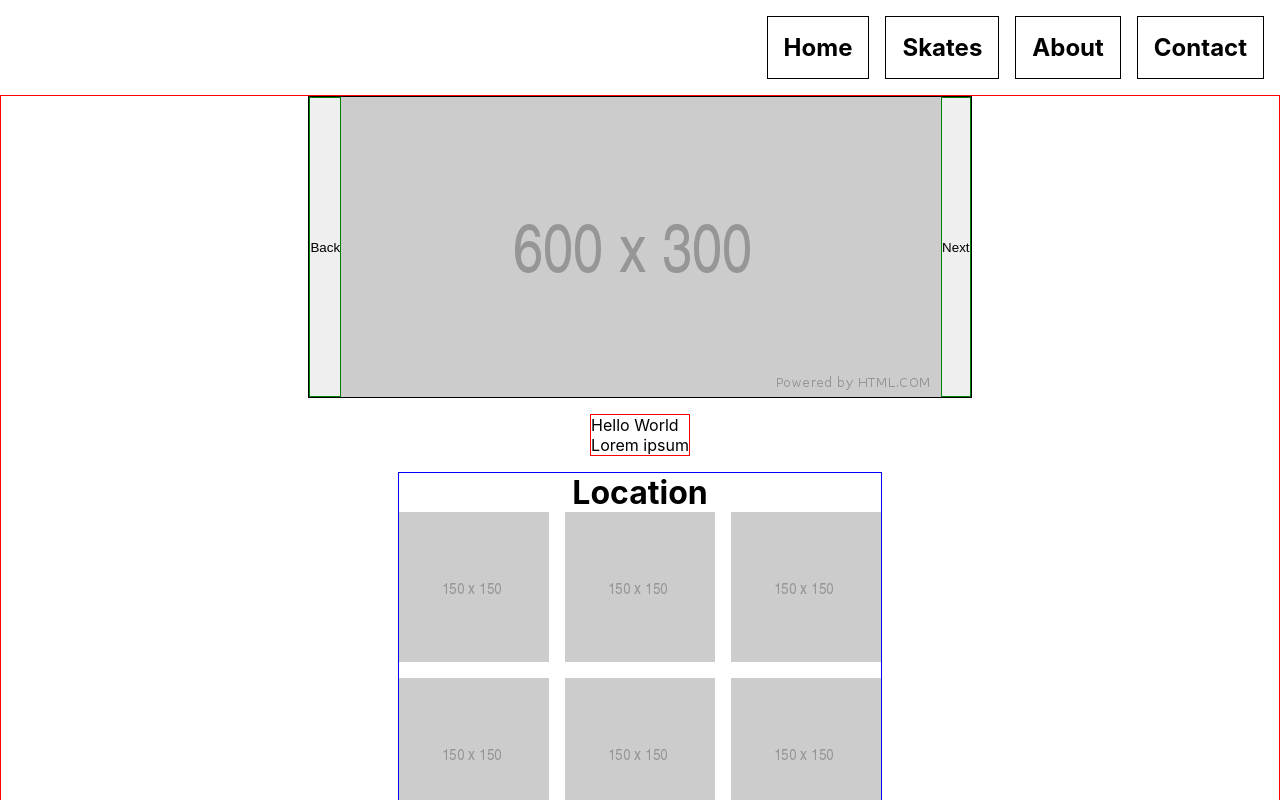
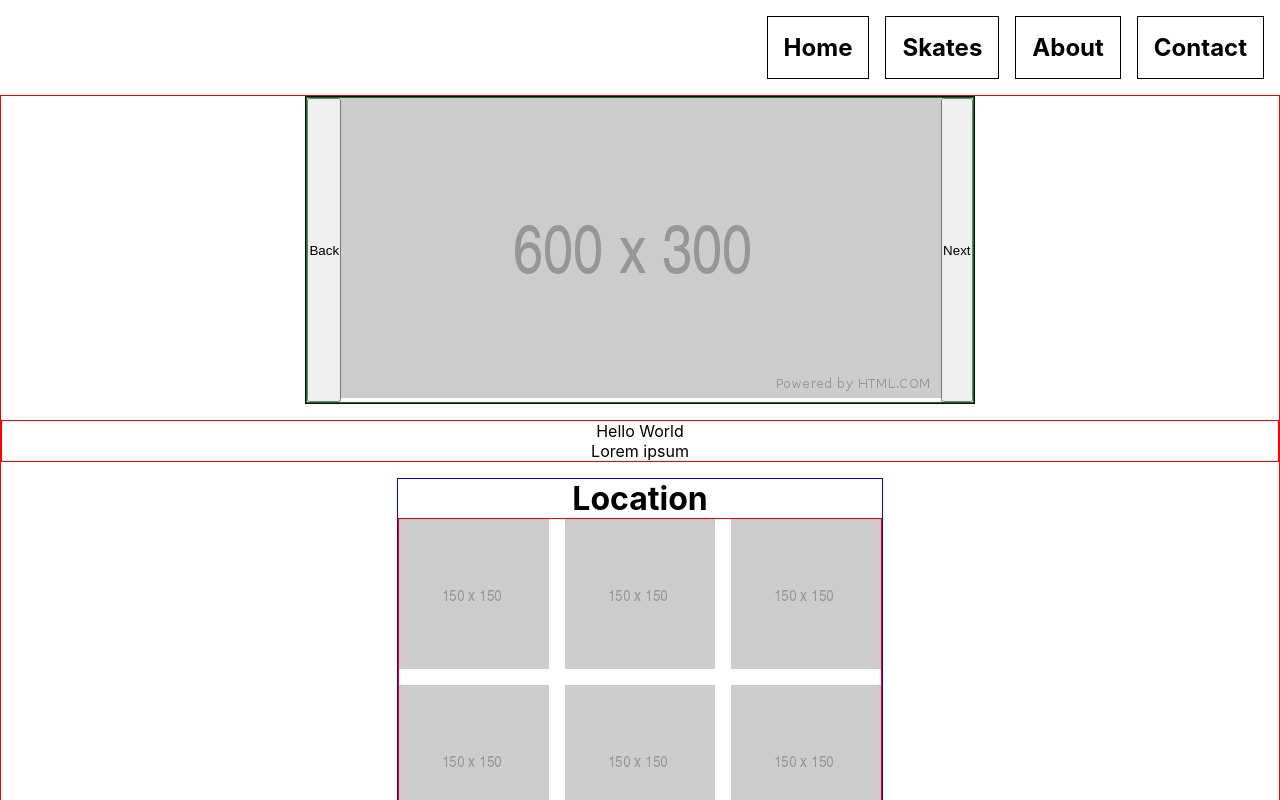
Before and after one commit to aliuwd927/basic-hp-app, a React (Create React App) app: page / in a window 1280 px wide. Shown: the top 800 px of the page. Built offline with nearby package versions, Linux system fonts and the light colour scheme.

Commit message:
making child elements, scale with parent elements

```diff
--- a/src/App.css
+++ b/src/App.css
@@ -9,9 +9,7 @@ body {
   height: 100%;
   max-width: 100vw;
 }
-.app {
-  margin: 0 auto;
-}
+
 .navBar_ul {
   list-style: none;
   font-size: 1.5rem;
@@ -36,24 +34,39 @@ body {
   justify-content: center;
   align-items: center;
   gap: 1rem;
+  width: 100%;
 }
 
-.carousel_Container {
+.carousel_Container_Main {
   border: 1px solid black;
+}
+
+.carousel_Container_Sub {
+  border: 1px solid green;
   display: flex;
   flex-direction: row;
+  justify-content: center;
+  align-self: center;
+  width: 100%;
 }
 
-button {
-  border: 1px solid green;
+.carousel_Img,
+.carousel_Container_Img {
+  width: 100%;
 }
 
 .article_Sub_Container_One {
   border: 1px solid red;
+  width: 100%;
+  text-align: center;
 }
 
 .article_Sub_Container_Two {
   border: 1px solid blue;
+  display: flex;
+  flex-direction: column;
+  justify-self: center;
+  align-content: center;
 }
 
 .location_Text {
@@ -64,4 +77,10 @@ button {
   grid-template-columns: repeat(3, 1fr);
   grid-template-rows: repeat(3, 1 fr);
   gap: 1rem;
+  border: 1px solid red;
 }
+
+.placeHolder_Img {
+  /*Added width so child can scale with parent*/
+  width: 100%;
+}
--- a/src/ItemBox.jsx
+++ b/src/ItemBox.jsx
@@ -4,7 +4,7 @@ function ItemBox(){
   const numOfBox = 9
   let displayArray = [];
     for(let i = 0; i < numOfBox; i++){
-       displayArray.push(<img src={image150} alt="grey box"/>)
+       displayArray.push(<img  className ="placeHolder_Img"src={image150} alt="grey box"/>)
     }
   return (
     <div className="article_Sub_Container_Two">
--- a/src/imgcarousel.jsx
+++ b/src/imgcarousel.jsx
@@ -19,10 +19,14 @@ function ImgCarousel(){
   }
 
   return (
-    <div className="carousel_Container">
-      <button onClick = {btnClick} data-back = "-1">Back</button>
-      <img src={imgArray[currentValue]} alt="place holder" />
-      <button onClick ={btnClick} data-next = "1">Next</button>
+    <div className="carousel_Container_Main">
+      <div className="carousel_Container_Sub">
+        <button className="carousel_Prev" onClick = {btnClick} data-back = "-1">Back</button>
+        <div className="carousel_Container_Img">
+         <img className="carousel_Img"src={imgArray[currentValue]} alt="place holder" />
+        </div>
+        <button className="carousel_Next"onClick ={btnClick} data-next = "1">Next</button>
+      </div>
     </div>
   );
 }
```
